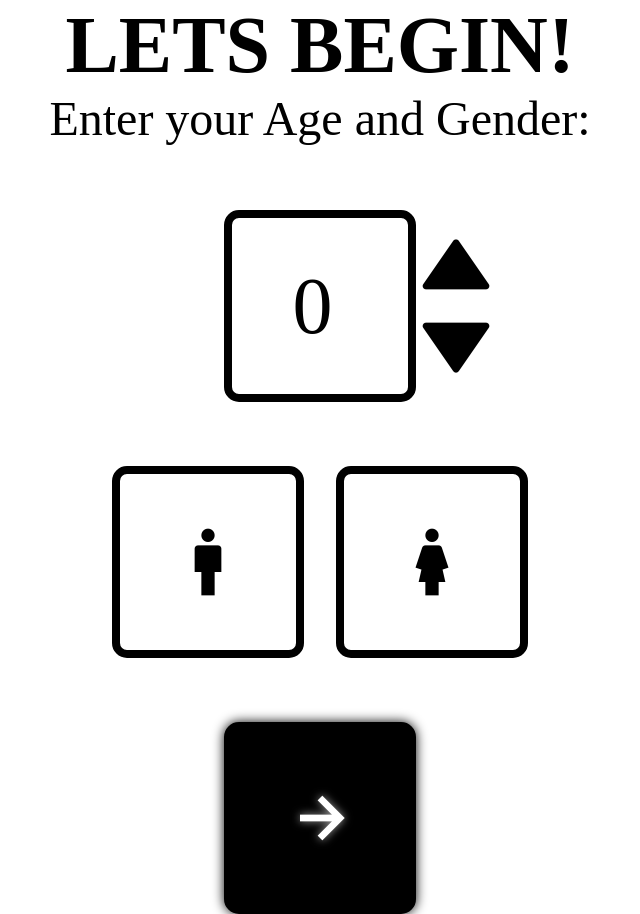
After one commit to MitchellWillis05/CS205.2, a Flask app: page /begin in a window 1280 px wide. The commit adds this page. Shown: the whole page, without its empty margins (320-960 px from the left). Run offline with Flask 3, Linux system fonts and the light colour scheme.

Commit message:
/begin finished

```diff
--- a/app.py
+++ b/app.py
@@ -1,6 +1,7 @@
-from flask import Flask, render_template, request, redirect, url_for
+from flask import Flask, render_template, request, redirect, url_for, jsonify, session
 
 app = Flask(__name__)
+app.secret_key = 'your_secret_key'
 
 
 @app.route("/")
@@ -8,5 +9,32 @@ def index():
     return render_template("index.html")
 
 
+@app.route("/begin", methods=['GET', 'POST'])
+def begin():
+    if request.method == "GET":
+        return render_template("begin.html")
+    if request.method == "POST":
+        data = request.get_json()
+
+        try:
+            age = int(data.get('age'))
+        except ValueError:
+            return jsonify({'message': 'Invalid age'}), 400
+
+        gender = data.get('gender')
+
+        print(f"Received age: {age}, gender: {gender}")
+        if gender is None:
+            return jsonify({'message': 'Please select your gender'}), 400
+        if age == 0:
+            return jsonify({'message': 'Please select your age'}), 400
+
+        session['age'] = age
+        session['gender'] = gender
+        return jsonify({'message': 'Data received successfully'}), 200
+
+
+
+
 if __name__ == '__main__':
     app.run(debug=True)
--- a/static/css/style.css
+++ b/static/css/style.css
@@ -1,10 +1,15 @@
 @import url('https://fonts.googleapis.com/css2?family=Montserrat:ital,wght@0,100..900;1,100..900&family=Poppins:ital,wght@0,100;0,200;0,300;0,400;0,500;0,600;0,700;0,800;0,900;1,100;1,200;1,300;1,400;1,500;1,600;1,700;1,800;1,900&display=swap');
+@import url('https://fonts.googleapis.com/css2?family=Montserrat:ital,wght@0,100..900;1,100..900&display=swap');
 
 body, html {
     margin: 0;
     padding: 0;
     font-family: "Poppins Medium", serif;
     overflow-x: hidden;
+}
+
+.hidden {
+    display: none;
 }
 
 /* resize overlay */
@@ -24,7 +29,6 @@ body, html {
 
 .overlay-content {
     text-align: center;
-    font-family: Arial, sans-serif;
     color: black;
 }
 
@@ -43,9 +47,7 @@ body, html {
 nav {
     height: 100px;
     width: 100%;
-
-    box-shadow: 0 4px 10px rgba(0, 0, 0, 0.5);
-    position: fixed;
+    position: absolute;
     z-index: 3;
 }
 
@@ -181,6 +183,7 @@ nav {
     background-position: center;
     background-repeat: no-repeat;
     background-size:cover;
+
 }
 
 .home-banner h1{
@@ -189,6 +192,7 @@ nav {
 }
 
 .home-banner p{
+
     font-size: clamp(1.1rem, 0.5rem + 3vw, 2.2rem);
     text-shadow: 0 4px 10px rgba(0, 0, 0, 0.5);
 }
@@ -198,4 +202,217 @@ nav {
     min-height: 100vh;
     background-color: black;
     box-shadow: 0 0 25px 50px black;
+    flex-direction: column;
+    display: flex;
+    align-items: center;
+
 }
+
+.heading {
+    text-align: center;
+    color: white;
+    line-height: 8rem;
+    font-size: clamp(1.5rem, 0.7rem + 3vw, 2rem);
+}
+
+.sub-heading {
+    width: 60%;
+    text-align: center;
+    color: white;
+    font-size: clamp(0.8rem, 0.5rem + 2vw, 1.5rem);
+}
+
+.button-container {
+    width: 100%;
+    min-height: fit-content;
+    margin-top: 8rem;
+    display: flex;
+    align-items: center;
+    text-align: center;
+    justify-content: center;
+}
+
+.button-container a {
+    text-decoration: none;
+    padding: 3rem 6rem;
+    border: 5px white solid;
+    border-radius: 8rem;
+    background: white;
+    color: black;
+    font-family: 'Montserrat', sans-serif;
+    font-weight: normal;
+    font-size: 4rem;
+    letter-spacing: 1rem;
+    box-shadow: 0 0 12px rgba(155, 155, 155, 1);
+    text-shadow: 0 0 8px rgba(155, 155, 155, 1);
+}
+
+/* Workout determine */
+.workout-determine {
+    min-height: 100vh;
+}
+
+.workout-heading {
+    display: inline;
+    text-align: center;
+}
+
+.workout-determine h1{
+    color: black;
+    font-size: 5rem;
+    margin: 0;
+}
+
+.workout-determine h2{
+    color: black;
+    font-size: 3rem;
+    font-weight: normal;
+    margin: 0;
+    transition: color 0.5s ease;
+}
+
+.flash-once {
+  animation: flash-red 0.2s;
+}
+
+@keyframes flash-red {
+    0%, 100% {
+        color: black;
+        transform: translateY(-5px);
+
+    }
+    50% {
+        color: red;
+        transform: translateY(5px);
+    }
+}
+
+.custom-number-input {
+    display: flex;
+    align-items: center;
+    justify-content: center;
+    position: relative;
+    width: 100%;
+    height: auto;
+}
+
+.hop {
+    animation: hopAnimation 0.2s ease forwards;
+}
+
+@keyframes hopAnimation {
+    0% {
+        transform: translateY(0);
+    }
+    50% {
+        transform: translateY(-10px);
+    }
+    100% {
+        transform: translateY(0);
+    }
+}
+
+.age-gender {
+    width: 100%;
+    min-height: fit-content;
+    margin-top: 4rem;
+
+}
+
+.custom-number-input input {
+
+    width: 12rem;
+    height: 12rem;
+    font-size: 5rem;
+    outline: none;
+    text-align: center;
+    background: none;
+    color: black;
+    border: 0.5rem solid black;
+    border-radius: 15px;
+    font-family: "Poppins Medium", serif;
+    box-sizing: border-box;
+    margin-left: 5rem;
+}
+
+.arrows {
+    height: 100%;
+    display: flex;
+    flex-direction: column;
+    justify-content: space-between;
+    cursor: pointer;
+
+
+}
+
+.arrows i {
+    font-size: 5rem;
+    color: black;
+    transition: transform 0.2s ease;
+
+}
+
+.arrows i:active {
+    transform: scale(1.2);
+}
+
+.custom-input {
+    margin-top: 4rem;
+    display: flex;
+    align-items: center;
+    justify-content: center;
+    position: relative;
+    width: 100%;
+    height: auto;
+    gap: 2rem;
+}
+
+.gender-button {
+    width: 12rem;
+    height: 12rem;
+    font-size: 5rem;
+    color: black;
+    border: 0.5rem solid black;
+    border-radius: 15px;
+    background: none;
+    display: flex;
+    justify-content: center;
+    align-items: center;
+    cursor: pointer;
+    transition: transform 0.2s ease, background-color 0.2s ease;
+}
+
+.gender-button:hover {
+    background-color: black;
+    color: white;
+    scale: 1.1;
+}
+
+.gender-button.active {
+    background-color: black;
+    color: white;
+    scale: 1.1;
+}
+
+.submit-age-gender {
+
+}
+
+.submit-age-gender-button {
+    width: 12rem;
+    height: 12rem;
+    font-size: 5rem;
+
+    color: white;
+    border: 0.5rem solid black;
+    border-radius: 15px;
+    background-color: black;
+    display: flex;
+    justify-content: center;
+    align-items: center;
+    cursor: pointer;
+    transition: transform 0.2s ease, background-color 0.2s ease;
+    box-shadow: 0 0 12px rgba(0, 0, 0, 1);
+    text-shadow: 0 0 8px rgba(155, 155, 155, 1);
+
+}
--- /dev/null
+++ b/static/scripts/begin.js
@@ -0,0 +1,86 @@
+AOS.init({
+    once:true
+});
+
+const input = document.getElementById('number-input');
+const maleButton = document.getElementById('male-button');
+const femaleButton = document.getElementById('female-button');
+
+function incrementNumber() {
+    input.stepUp();
+    validateNumber();
+}
+
+function decrementNumber() {
+    input.stepDown();
+    validateNumber();
+}
+
+function validateNumber() {
+    if (input.value < 0) {
+        input.value = 0;
+    } else if (input.value > 100) {
+        input.value = 100;
+    }
+}
+
+function selectGender(buttonToSelect, buttonToDeselect) {
+    // Only toggle if the button isn't already selected
+    if (!buttonToSelect.classList.contains('active')) {
+        buttonToSelect.classList.add('active');
+        buttonToDeselect.classList.remove('active');
+    }
+}
+
+maleButton.addEventListener('click', () => {
+    selectGender(maleButton, femaleButton);
+});
+
+femaleButton.addEventListener('click', () => {
+    selectGender(femaleButton, maleButton);
+});
+
+async function submitAgeGender() {
+    const age = input.value;
+    const gender = maleButton.classList.contains('active') ? 'male' : (femaleButton.classList.contains('active') ? 'female' : null);
+
+
+    try
+    {
+        const response = await fetch('/begin',
+            {
+                method: 'POST',
+                headers: {
+                    'Content-Type': 'application/json',
+                },
+                body: JSON.stringify({ age: age, gender: gender }),
+            });
+
+            if (response.ok)
+            {
+                const result = await response.json();
+            }
+            else
+            {
+                const result = await response.json();
+                triggerFlash();
+            }
+    }
+
+    catch (error)
+    {
+        console.error('Error submitting entry:', error);
+        error.innerText = 'An error occurred, please try again.';
+    }
+}
+
+function triggerFlash() {
+  const textElement = document.getElementById('subheading');
+
+  textElement.classList.add('flash-once');
+
+  textElement.addEventListener('animationend', function handleAnimationEnd() {
+    textElement.classList.remove('flash-once');
+    textElement.removeEventListener('animationend', handleAnimationEnd);
+  });
+}
--- /dev/null
+++ b/templates/begin.html
@@ -0,0 +1,42 @@
+<!DOCTYPE html>
+<html lang="en">
+<head>
+    <meta charset="UTF-8">
+    <meta name="viewport" content="width=device-width, initial-scale=1.0">
+    <link href='https://unpkg.com/boxicons@2.1.4/css/boxicons.min.css' rel='stylesheet'>
+    <link rel="stylesheet" href="https://unpkg.com/aos@next/dist/aos.css" />
+    <link rel="stylesheet" href="/static/css/style.css">
+    <title>Exercise Me</title>
+</head>
+<body>
+    <section class="workout-determine">
+        <div class="workout-heading">
+            <h1 data-aos="fade-up" data-aos-duration="2000" data-aos-delay="0">LETS BEGIN!</h1>
+            <h2 id="subheading" data-aos="fade-up" data-aos-duration="2000" data-aos-delay="1000">Enter your Age and Gender:</h2>
+        </div>
+        <div class="age-gender">
+            <div class="custom-number-input" data-aos="fade-in" data-aos-duration="2000" data-aos-delay="2200">
+                <input type="number" id="number-input" value="0">
+                <div class="arrows">
+                    <i class='bx bxs-up-arrow' onclick="incrementNumber()"></i>
+                    <i class='bx bxs-down-arrow' onclick="decrementNumber()"></i>
+                </div>
+            </div>
+            <div class="custom-input" data-aos="fade-in" data-aos-duration="2000" data-aos-delay="2500">
+                <button class="gender-button" id="male-button">
+                    <i class='bx bx-male'></i>
+                </button>
+                <button class="gender-button" id="female-button">
+                    <i class='bx bx-female' ></i>
+                </button>
+            </div>
+            <div class="custom-input" data-aos="fade-in" data-aos-duration="2000" data-aos-delay="3000">
+                <button class="submit-age-gender-button" onclick="submitAgeGender()"><i class='bx bx-right-arrow-alt'></i></button>
+            </div>
+        </div>
+    </section>
+
+    <script src="https://unpkg.com/aos@next/dist/aos.js"></script>
+    <script src="/static/scripts/begin.js"></script>
+</body>
+</html>
```
Also changed, not shown: templates/index.html (+11 -1 lines), static/scripts/exercise-determine.js (added).
